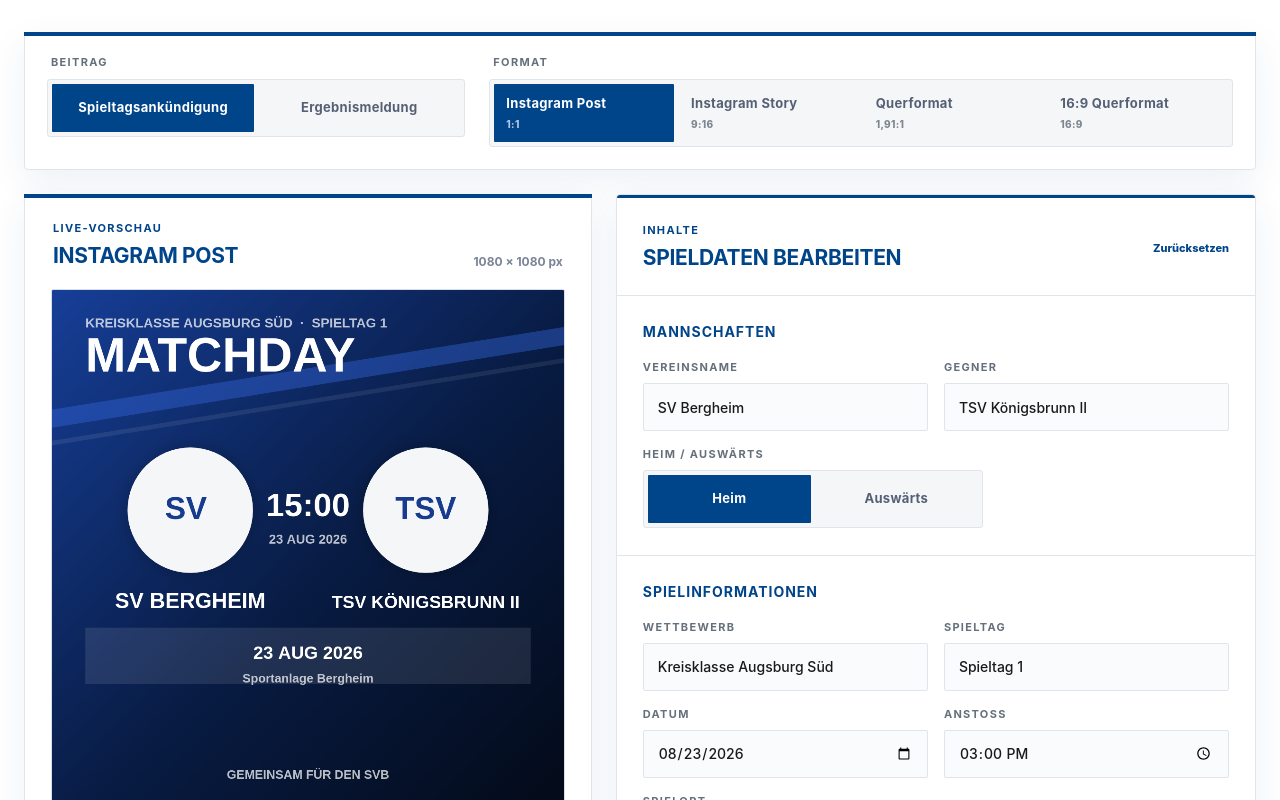
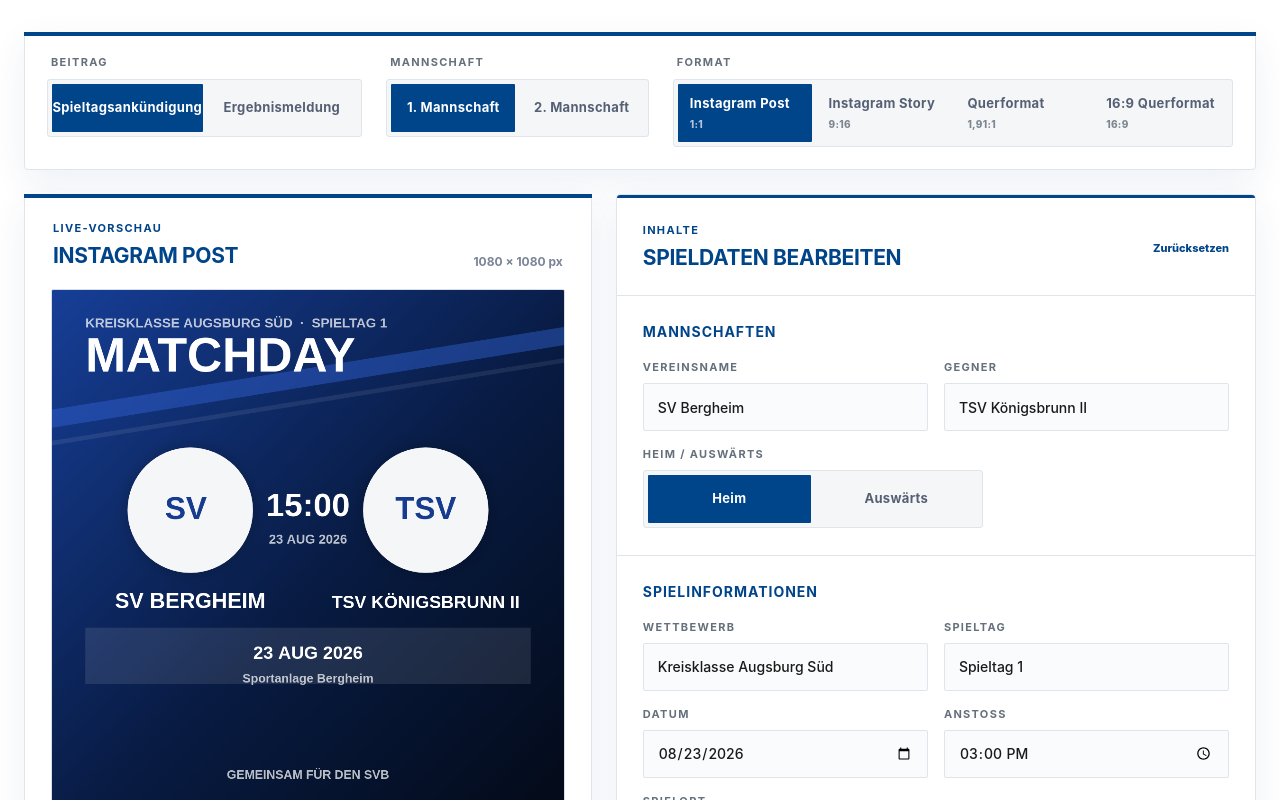
Before and after one commit to LW-UX/SVB-post-generator, a React (Vite) app: page / in a window 1280 px wide. Shown: the top 800 px of the page. Built offline with nearby package versions, Linux system fonts and the light colour scheme.

Commit message:
Neu: Team-switcher

```diff
--- a/app/globals.css
+++ b/app/globals.css
@@ -90,7 +90,7 @@ label:has(input:focus-visible) .upload-box {
 .selector-card {
   position: relative;
   display: grid;
-  grid-template-columns: minmax(330px, 0.9fr) minmax(580px, 1.6fr);
+  grid-template-columns: minmax(230px, 0.9fr) minmax(220px, 0.75fr) minmax(470px, 1.6fr);
   gap: 24px;
   margin-bottom: 24px;
   padding: 22px;
--- a/app/page.tsx
+++ b/app/page.tsx
@@ -6,6 +6,7 @@ import { useEffect, useMemo, useRef, useState } from "react";
 type PostType = "matchday" | "result";
 type FormatKey = "post" | "story" | "landscape" | "widescreen";
 type HomeAway = "home" | "away";
+type TeamDesign = "first" | "second";
 
 type FormState = {
   clubName: string;
@@ -39,6 +40,11 @@ const FORMATS: Record<
   story: { label: "Instagram Story", short: "9:16", width: 1080, height: 1920 },
   landscape: { label: "Querformat", short: "1,91:1", width: 1200, height: 630 },
   widescreen: { label: "16:9 Querformat", short: "16:9", width: 1920, height: 1080 },
+};
+
+const TEAM_DESIGNS: Record<TeamDesign, { label: string; clubName: string }> = {
+  first: { label: "1. Mannschaft", clubName: "SV Bergheim" },
+  second: { label: "2. Mannschaft", clubName: "SV Bergheim II" },
 };
 
 const INITIAL_FORM: FormState = {
@@ -354,6 +360,7 @@ export default function Home() {
   const appShellRef = useRef<HTMLElement>(null);
   const canvasRef = useRef<HTMLCanvasElement>(null);
   const [postType, setPostType] = useState<PostType>("matchday");
+  const [teamDesign, setTeamDesign] = useState<TeamDesign>("first");
   const [formatKey, setFormatKey] = useState<FormatKey>("post");
   const [form, setForm] = useState<FormState>(INITIAL_FORM);
   const [assets, setAssets] = useState<Assets>({ clubLogo: null, opponentLogo: null, background: null });
@@ -408,6 +415,14 @@ export default function Home() {
     setForm((current) => ({
       ...current,
       headline: type === "matchday" ? "MATCHDAY" : "FULL TIME",
+    }));
+  }
+
+  function chooseTeamDesign(design: TeamDesign) {
+    setTeamDesign(design);
+    setForm((current) => ({
+      ...current,
+      clubName: TEAM_DESIGNS[design].clubName,
     }));
   }
 
@@ -471,7 +486,11 @@ export default function Home() {
   }
 
   function resetForm() {
-    setForm({ ...INITIAL_FORM, headline: postType === "matchday" ? "MATCHDAY" : "FULL TIME" });
+    setForm({
+      ...INITIAL_FORM,
+      clubName: TEAM_DESIGNS[teamDesign].clubName,
+      headline: postType === "matchday" ? "MATCHDAY" : "FULL TIME",
+    });
     setAssets({ clubLogo: null, opponentLogo: null, background: null });
     setDownloadStatus("Eingaben wurden zurückgesetzt.");
   }
@@ -484,6 +503,22 @@ export default function Home() {
           <div className="segmented-control">
             <button type="button" className={postType === "matchday" ? "active" : ""} onClick={() => chooseType("matchday")}>Spieltagsankündigung</button>
             <button type="button" className={postType === "result" ? "active" : ""} onClick={() => chooseType("result")}>Ergebnismeldung</button>
+          </div>
+        </div>
+        <div className="selector-group">
+          <span className="selector-label">Mannschaft</span>
+          <div className="segmented-control" role="group" aria-label="Mannschaft auswählen">
+            {(Object.keys(TEAM_DESIGNS) as TeamDesign[]).map((design) => (
+              <button
+                key={design}
+                type="button"
+                className={teamDesign === design ? "active" : ""}
+                aria-pressed={teamDesign === design}
+                onClick={() => chooseTeamDesign(design)}
+              >
+                {TEAM_DESIGNS[design].label}
+              </button>
+            ))}
           </div>
         </div>
         <div className="selector-group format-selector">
```
Also changed, not shown: 1 other file (tests, documents, lock files or other folders).
